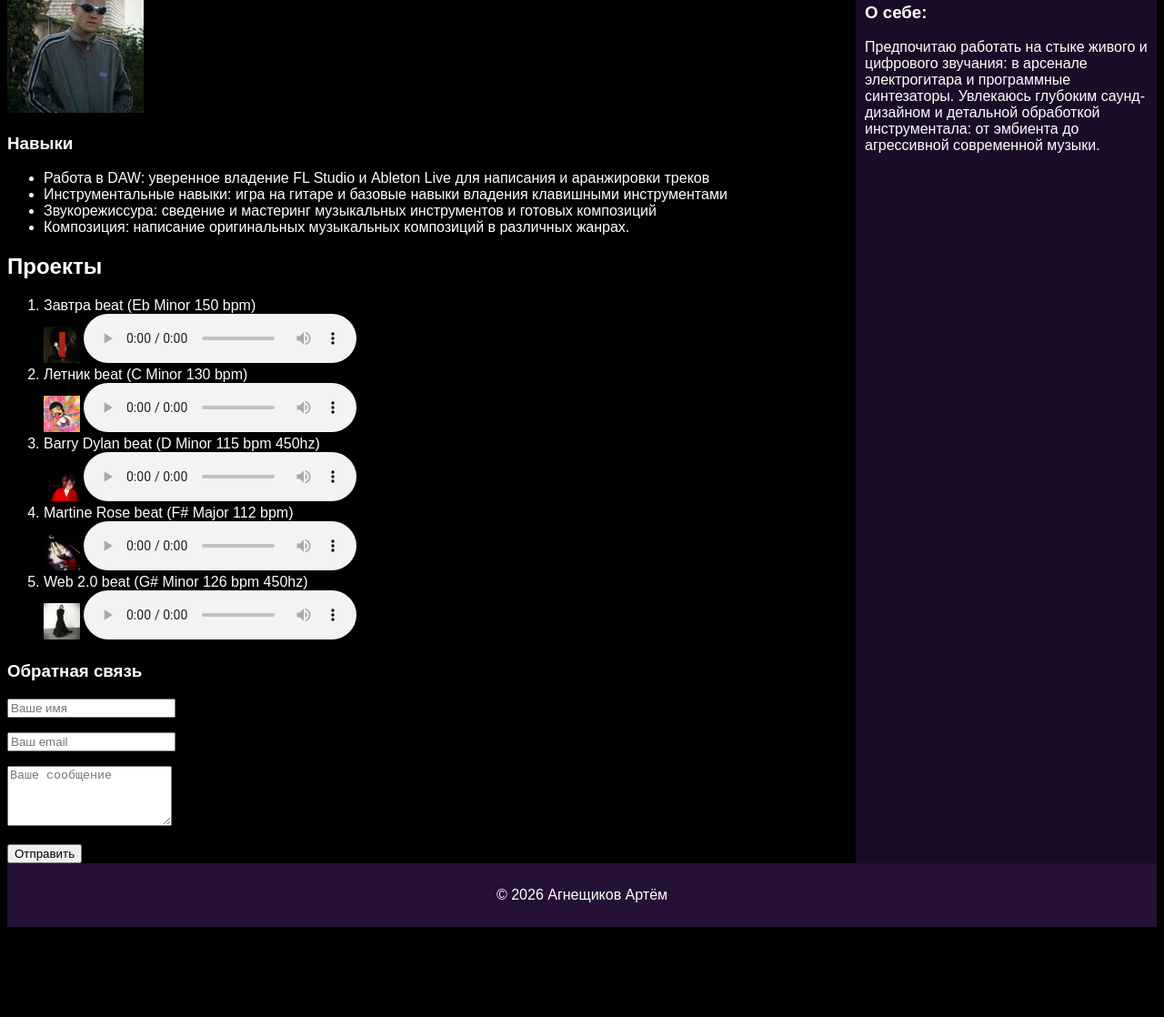
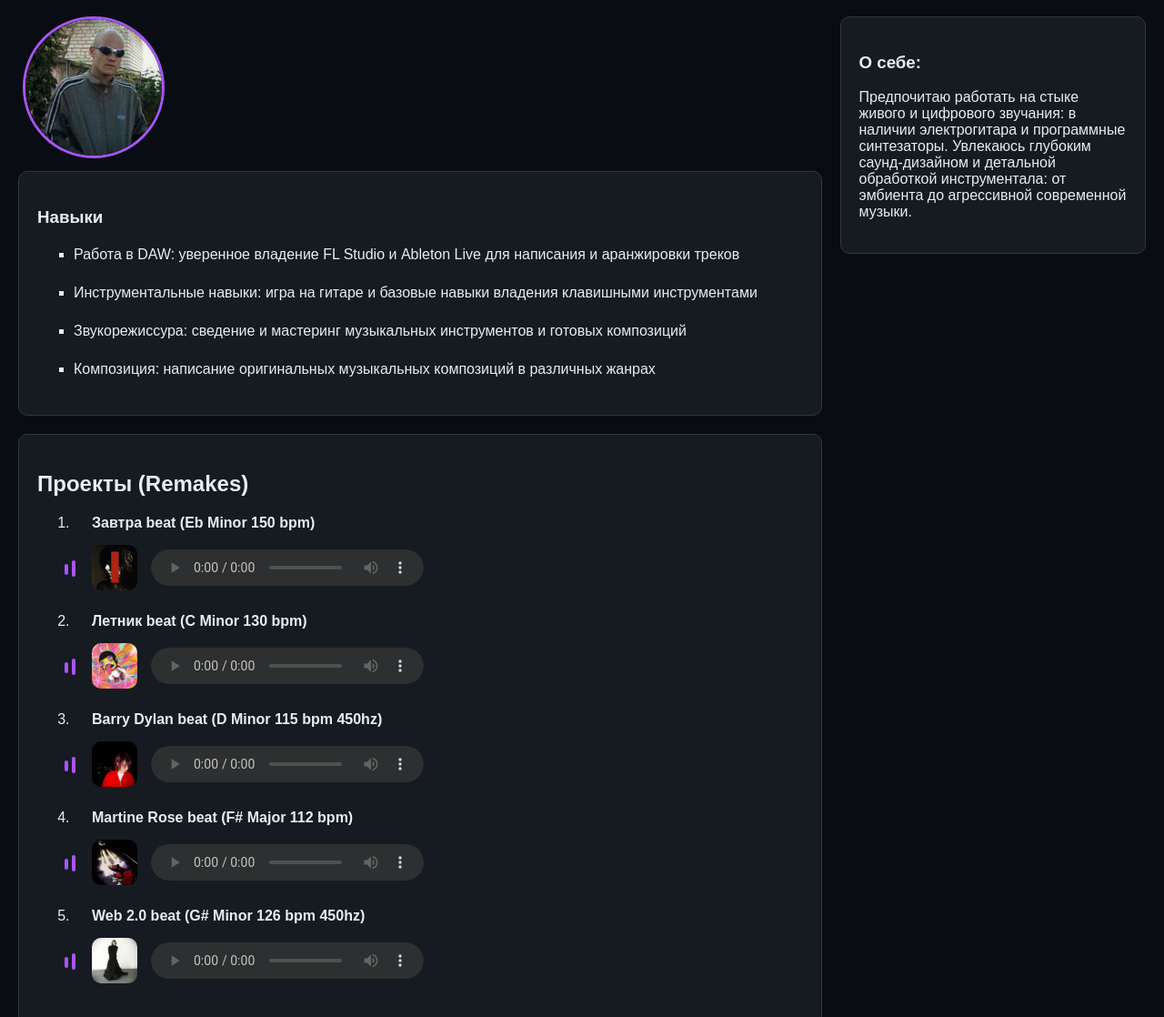
Before and after one commit to ZuluDe/932402.agneschikov.artyom.lab2, a plain HTML site: page index.html in a window 1280 px wide. Shown: the part 220-1338 px from the top of the page at 91% size. Before the commit the page ends 1247 px from the top, so only its background shows below. Drawn offline with Linux system fonts and the light colour scheme.

Commit message:
Выполнил Лабораторную работу 2

```diff
--- a/index.html
+++ b/index.html
@@ -5,38 +5,16 @@
         <meta charset="UTF-8">
         <meta name="viewport" content="width=device-width, initial-scale=1.0">
         <title>Музыкант и звукорежиссёр</title>
+
+        <link rel="stylesheet" href="style.css">
+
         <style>
-            body {
-                background-color: #000000;
-                color: #ffffff;
-                font-family: Arial, sans-serif;
+            #skills ul {
+                list-style-type: square;
+                color: var(--accent-color);
             }
-            header, footer {
-                background-color: #241135;
-                text-align: center;
-                padding: 10px;
-            }
-            nav {
-                text-align: center;
-                padding: 10px;
-            }
-            nav a {
-                color: #b93b8f;
-                margin: 0 10px;
-            }
-            main {
-                display: flex;
-            }
-            .main {
-                flex: 3;
-            }
-            aside {
-                flex: 1;
-                background-color: #1a0b26;
-                padding: 10px;
-            }
-            section {
-                margin-bottom: 20px;
+            #skills ul li span {
+                color: var(--text-color);
             }
         </style>
     </head>
@@ -58,7 +36,7 @@
 
             <div class="main">
 
-                <img src="files/avatar.jpg" alt="Фотография" width="150" height="150">
+                <img class="avatar" src="files/pictures/avatar.jpg" alt="Фотография">
 
                 <section id="skills">
                     <h3>Навыки</h3>
@@ -66,68 +44,67 @@
                         <li>Работа в DAW: уверенное владение FL Studio и Ableton Live для написания и аранжировки треков</li>
                         <li>Инструментальные навыки: игра на гитаре и базовые навыки владения клавишными инструментами</li>
                         <li>Звукорежиссура: сведение и мастеринг музыкальных инструментов и готовых композиций</li>
-                        <li>Композиция: написание оригинальных музыкальных композиций в различных жанрах.</li>
+                        <li>Композиция: написание оригинальных музыкальных композиций в различных жанрах</li>
                     </ul>
                 </section>
 
                 <section id="projects">
-                    <h2>Проекты</h2>
+                    <h2>Проекты (Remakes)</h2>
                     <ol>
                         <li>
-                            Завтра beat (Eb Minor 150 bpm)
-                            <br>
-                            <img src="files/militantum.jpg" alt="Обложка" width="40" height="40">
+                            <div class="track-info">Завтра beat (Eb Minor 150 bpm)</div>
+                            <div class="track-player">
+                                <img src="files/pictures/militantum.jpg" alt="Обложка" width="40" height="40">
                                 <audio controls>
-                                <source src="files/zavtra.mp3" type="audio/mpeg">
+                                    <source src="files/music/zavtra.mp3" type="audio/mpeg">
                                 </audio>
+                            </div>
                         </li>
                         <li>
-                            Летник beat (C Minor 130 bpm)
-                            <br>
-                            <img src="files/letnik.jpg" alt="Обложка" width="40" height="40">
+                            <div class="track-info">Летник beat (C Minor 130 bpm)</div>
+                            <div class="track-player">
+                                <img src="files/pictures/letnik.jpg" alt="Обложка">
                                 <audio controls>
-                                <source src="files/letnik.mp3" type="audio/mpeg">
+                                    <source src="files/music/letnik.mp3" type="audio/mpeg">
                                 </audio>
+                            </div>
                         </li>
                         <li>
-                            Barry Dylan beat (D Minor 115 bpm 450hz)
-                            <br>
-                            <img src="files/barrydylan.png" alt="Обложка" width="40" height="40">
+                            <div class="track-info">Barry Dylan beat (D Minor 115 bpm 450hz)</div>
+                            <div class="track-player">
+                                <img src="files/pictures/barrydylan.png" alt="Обложка">
                                 <audio controls>
-                                <source src="files/barry.mp3" type="audio/mpeg">
+                                    <source src="files/music/barry.mp3" type="audio/mpeg">
                                 </audio>
+                            </div>
                         </li>
                         <li>
-                            Martine Rose beat (F# Major 112 bpm)
-                            <br>
-                            <img src="files/martine.jpg" alt="Обложка" width="40" height="40">
+                            <div class="track-info">Martine Rose beat (F# Major 112 bpm)</div>
+                            <div class="track-player">
+                                <img src="files/pictures/martine.jpg" alt="Обложка">
                                 <audio controls>
-                                <source src="files/martine.mp3" type="audio/mpeg">
+                                    <source src="files/music/martine.mp3" type="audio/mpeg">
                                 </audio>
+                            </div>
                         </li>
                         <li>
-                            Web 2.0 beat (G# Minor 126 bpm 450hz)
-                            <br>
-                            <img src="files/web20.jpg" alt="Обложка" width="40" height="40">
+                            <div class="track-info">Web 2.0 beat (G# Minor 126 bpm 450hz)</div>
+                            <div class="track-player">
+                                <img src="files/pictures/web20.jpg" alt="Обложка">
                                 <audio controls>
-                                <source src="files/web 2.0.mp3" type="audio/mpeg">
+                                    <source src="files/music/web2.0.mp3" type="audio/mpeg">
                                 </audio>
+                            </div>
                         </li>
                     </ol>
                 </section>
 
                 <div id="contact">
                     <h3>Обратная связь</h3>
-                    <form action="#" method="post">
-                        <p>
+                    <form action="#" method="post" style="display: flex; flex-direction: column; gap: 15px;">
                         <input type="text" name="name" placeholder="Ваше имя">
-                        </p>
-                        <p>
                         <input type="email" name="email" placeholder="Ваш email">
-                        </p>
-                        <p>
-                            <textarea name="message" placeholder="Ваше сообщение" rows="4"></textarea>
-                        </p>
+                        <textarea name="message" placeholder="Ваше сообщение" rows="5"></textarea>
                         <button type="submit">Отправить</button>
                     </form>
                 </div>
@@ -136,7 +113,7 @@
 
             <aside>
                 <h3>О себе:</h3>
-                <p>Предпочитаю работать на стыке живого и цифрового звучания: в арсенале электрогитара и программные синтезаторы. Увлекаюсь глубоким саунд-дизайном и детальной обработкой инструментала: от эмбиента до агрессивной современной музыки.</p>
+                <p>Предпочитаю работать на стыке живого и цифрового звучания: в наличии электрогитара и программные синтезаторы. Увлекаюсь глубоким саунд-дизайном и детальной обработкой инструментала: от эмбиента до агрессивной современной музыки.</p>
             </aside>
 
         </main>
@@ -145,6 +122,22 @@
             <p>&copy; 2026 Агнещиков Артём</p>
         </footer>
 
+<!-- Временный скрипт для нормальный работы плееров, чтобы не получалось каши из звуков! -->
+        <script>
+            const audios = document.querySelectorAll('audio');
+
+            audios.forEach(audio => {
+                audio.addEventListener('play', () => {
+                    audios.forEach(otherAudio => {
+                        if (otherAudio !== audio) {
+                            otherAudio.pause();
+                        }
+                    });
+                });
+            });
+        </script>
+<!-- ---------------------------------------------------------------------------------- -->
+
     </body>
 
 </html>
--- /dev/null
+++ b/style.css
@@ -0,0 +1,192 @@
+:root {
+    --main-back: #090d13;
+    --section-back: #161b22;
+    --alt-back: #0b0e14;
+    --sub-color: #a855f7;
+    --visited-color: #cc9ff9;
+    --text-color: #e8edf2;
+    --white: #ffffff;
+    --border-color: #30363d;
+
+    --main-font: Arial, sans-serif;
+}
+
+body {
+    background-color: var(--main-back);
+    color: var(--text-color);
+    font-family: var(--main-font);
+    margin: 0;
+    position: static;
+}
+
+header, footer {
+    background-color: var(--section-back);
+    text-align: center;
+    padding: 20px;
+    border-bottom: 2px solid var(--sub-color);
+}
+
+footer {
+    border-bottom: none;
+    border-top: 2px solid var(--sub-color);
+}
+
+nav {
+    text-align: center;
+    padding: 15px;
+    background-color: var(--alt-back);
+}
+
+nav a:visited {
+    color: var(--visited-color);
+}
+
+nav a {
+    color: var(--sub-color);
+    margin: 0 35px;
+    text-decoration: none;
+    font-weight: bold;
+}
+
+nav a:hover {
+    color: var(--white);
+}
+
+main {
+    display: flex;
+    padding: 20px;
+    gap: 20px;
+}
+
+.main {
+    flex: 3;
+}
+
+aside {
+    flex: 1;
+    background-color: var(--section-back);
+    padding: 20px;
+    border-radius: 10px;
+    border: 1px solid var(--border-color);
+    height: fit-content;
+}
+
+section, #contact {
+    background-color: var(--section-back);
+    padding: 20px;
+    margin-bottom: 20px;
+    border-radius: 10px;
+    border: 1px solid var(--border-color);
+}
+
+.avatar {
+    width: 150px;
+    height: 150px;
+    border-radius: 50%;
+    object-fit: cover;
+    border: 3px solid var(--sub-color);
+    margin-bottom: 10px;
+    margin-left: 5px;
+}
+
+#skills ul li {
+    margin-bottom: 18px;
+    line-height: 1.5;
+}
+
+#projects ol li {
+    position: relative;
+    margin-bottom: 25px;
+    padding-left: 20px;
+}
+
+.track-info {
+    margin-bottom: 15px;
+    font-weight: bold;
+}
+
+.track-player {
+    display: flex;
+    align-items: center;
+    gap: 15px;
+}
+
+.track-player img {
+    width: 50px;
+    height: 50px;
+    border-radius: 10px;
+    object-fit: cover;
+}
+
+.track-player audio {
+    height: 40px;
+    border-radius: 20px;
+    outline: none;
+    filter: invert(0.85) hue-rotate(180deg);
+}
+
+input, textarea {
+    font-family: var(--main-font);
+    background-color: var(--alt-back);
+    color: var(--text-color);
+    border: 1px solid var(--sub-color);
+    padding: 10px;
+    border-radius: 6px;
+}
+
+textarea {
+    resize: none;
+}
+
+input:focus, textarea:focus {
+    outline: none;
+    border-color: var(--white);
+}
+
+button[type="submit"] {
+    background-color: var(--sub-color);
+    color: var(--white);
+    border: none;
+    padding: 12px;
+    border-radius: 6px;
+    cursor: pointer;
+    font-weight: bold;
+    width: 100%;
+    box-sizing: border-box;
+}
+
+button[type="submit"]:active {
+    transform: scale(0.98);
+}
+
+#projects ol li::before,
+#projects ol li::after {
+    content: '';
+    position: absolute;
+    bottom: 15px;
+    width: 4px;
+    background-color: var(--sub-color);
+    border-radius: 2px;
+}
+
+#projects ol li::before {
+    left: -10px;
+    height: 12px;
+    margin-bottom: 2px;
+}
+
+#projects ol li::after {
+    left: -2px;
+    height: 18px;
+}
+
+#projects ol li:hover::before,
+#projects ol li:hover::after {
+    background-color: var(--white);
+    animation: shake 0.4s infinite alternate ease-in-out;
+}
+
+@keyframes shake {
+    0% { transform: scaleY(1); }
+    100% { transform: scaleY(2); }
+}
```
Also changed, not shown: files/pictures/avatar.jpg (renamed from files/avatar.jpg), files/pictures/barrydylan.png (renamed from files/barrydylan.png), files/pictures/letnik.jpg (renamed from files/letnik.jpg), files/pictures/martine.jpg (renamed from files/martine.jpg), files/pictures/militantum.jpg (renamed from files/militantum.jpg), files/pictures/web20.jpg (renamed from files/web20.jpg), 12 other files. Lines whose indentation alone changed are shown as unchanged.
